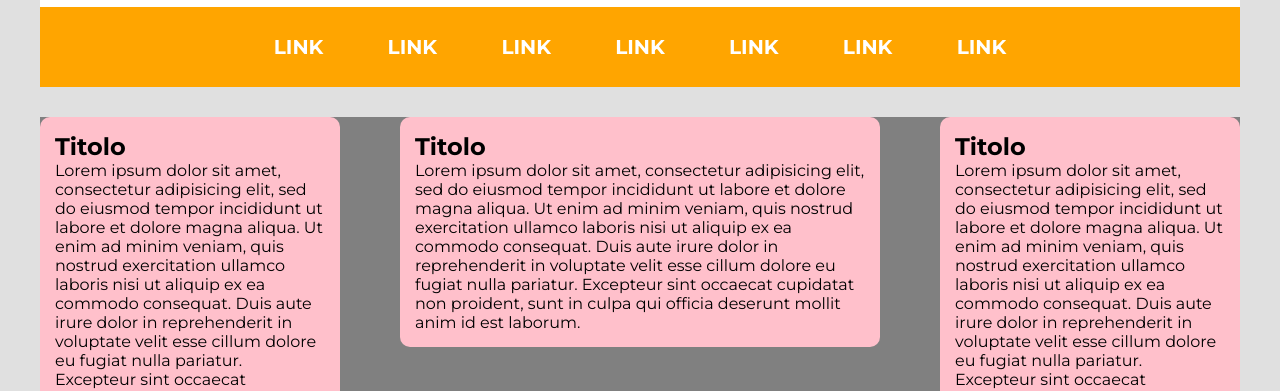
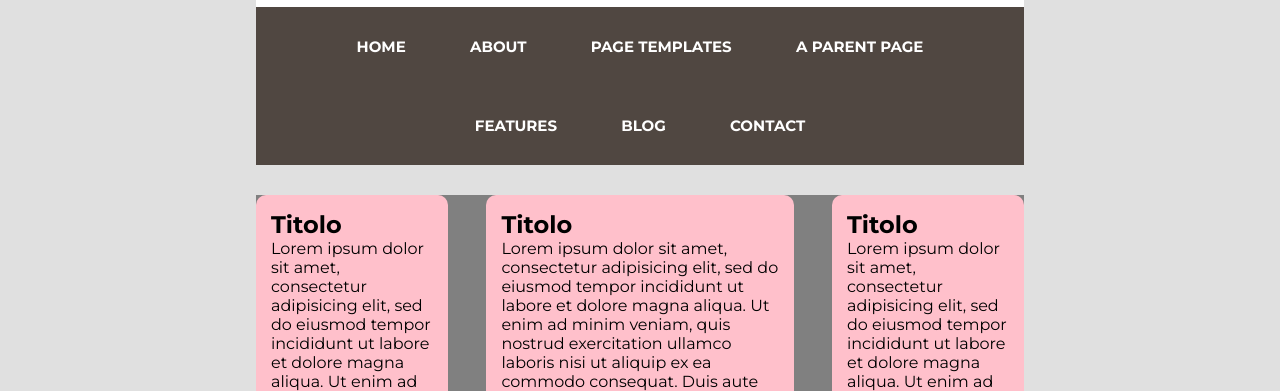
Before and after one commit to SimoneSichili/htmlcss-wp, a plain HTML site: page index.html in a window 1280 px wide. Shown: the part 393-784 px from the top of the page. Drawn offline with Linux system fonts and the light colour scheme.

Commit message:
Change nav color. Add menu links.

```diff
--- a/css/style.css
+++ b/css/style.css
@@ -11,7 +11,7 @@ body {
 /* --------- */
 
 .container {
-  width: 1200px;
+  width: 60%;
   margin: auto;
 }
 
@@ -58,28 +58,33 @@ body {
   font-size: 30px;
 }
 
-nav {
-  height: 80px;
-  background: orange;
+ul#menu {
+  background: #504741;
+  list-style: none;
+  text-align: center;
 }
 
-nav ul {
-  list-style: none;
-  text-align: center;
-  line-height: 80px;
+ul#menu > li {
+  display: inline-block;
 }
 
-nav ul > li {
+ul#menu li > a {
   display: inline-block;
-  margin: 0 30px;
+  height: 100%;
+  padding: 30px 30px;
+  font-size: 15px;
+  font-weight: bold;
   color: white;
-  font-size: 20px;
-  font-weight: bold;
+  text-transform: uppercase;
+  text-decoration: none;
+}
+
+ul#menu li:hover {
+  background-color: #302B27;
 }
 /* /header */
 
 /* main */
-
 main {
   margin: 30px 0;
   background: grey;
--- a/index.html
+++ b/index.html
@@ -29,14 +29,14 @@
 
         <!-- menu -->
         <nav>
-          <ul>
-            <li>LINK</li>
-            <li>LINK</li>
-            <li>LINK</li>
-            <li>LINK</li>
-            <li>LINK</li>
-            <li>LINK</li>
-            <li>LINK</li>
+          <ul id="menu">
+            <li><a href="#">Home</a></li>
+            <li><a href="#">About</a></li>
+            <li><a href="#">Page templates</a></li>
+            <li><a href="#">A parent page</a></li>
+            <li><a href="#">Features</a></li>
+            <li><a href="#">Blog</a></li>
+            <li><a href="#">Contact</a></li>
           </ul>
         </nav>
         <!-- /menu -->
```
